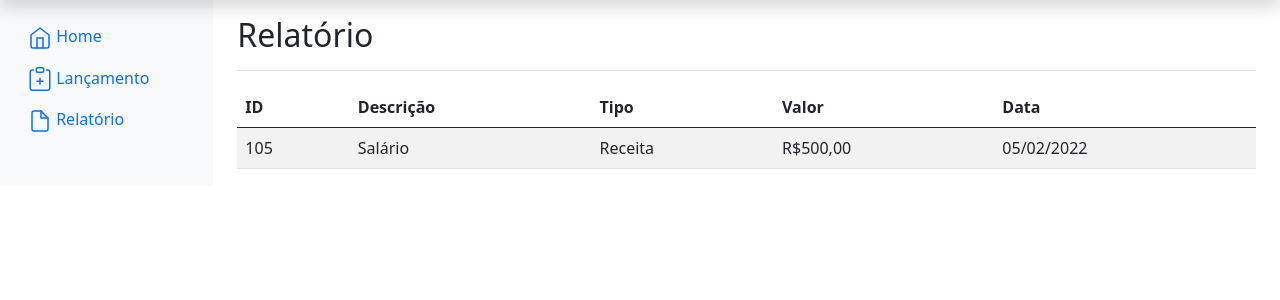
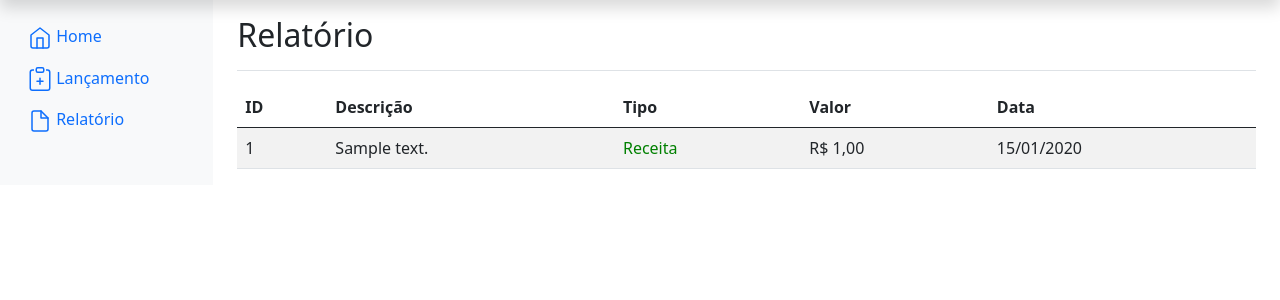
Before and after one commit to Allerson-SM/controle-financeiro, a PHP site: page /controle-financeiro/relatorio.php in a window 1280 px wide. Shown: the part 40-340 px from the top of the page. Run offline with PHP 8.4, Linux system fonts and the light colour scheme; the visitor is signed in with stand-in values (Sample User, id 1); tables that the repository leaves empty hold one stand-in row (values such as "Sample post").

Commit message:
Inserindo dados relatorio

```diff
--- a/relatorio.php
+++ b/relatorio.php
@@ -1,6 +1,6 @@
 <?php
 require_once 'componentes/dados-home.php';
-
+require 'componentes/connect.php';
 ?>
 
 <!DOCTYPE html>
@@ -104,30 +104,37 @@ require_once 'componentes/dados-home.php';
                             </th>
                         </tr>
                     <tbody>
+
+                        <?php $consulta_01 = "SELECT * FROM lancamentos WHERE IDU = $id";
+                        $con_01 = $connect->query($consulta_01) or die($connect->error);
+                        while ($dado_01 = $con_01->fetch_array()) {
+                            $tipo = 0; ?>
                             <tr>
                                 <td>
-                                105
+                                    <?php echo ($dado_01['ID']); ?>
                                 </td>
                                 <td>
-                                Salário
+                                    <?php echo ($dado_01['DESCRICAO']); ?>
                                 </td>
                                 <td>
-                                Receita
+                                    <?php if ($dado_01['RECEITA'] == 0) {
+                                        $tipo = "<span style='color:red;'>Despesa</span>";
+                                    } else $tipo = "<span style='color:green;'>Receita</span>";
+                                    echo $tipo;
+                                    ?>
+                                </td>
+                                <td>R$
+                                    <?php if ($dado_01['RECEITA'] == 0) {
+                                        echo number_format($dado_01['DESPESA'], 2, ',', '.');
+                                    } else echo number_format($dado_01['RECEITA'], 2, ',', '.'); ?>
                                 </td>
                                 <td>
-                                R$500,00
+                                    <?php echo date('d/m/Y', strtotime(($dado_01['DATA']))); ?>
                                 </td>
-                            <td>
-                                05/02/2022
-                            </td>
-                        </tr>
+                            </tr><?php   } ?>
                     </tbody>
                     </thead>
                 </table>
-
-
-
-
                 <script>
                     function confirmacao() {
                         var confirma = confirm('Deseja sair?');
```
Lines whose indentation alone changed are shown as unchanged.
